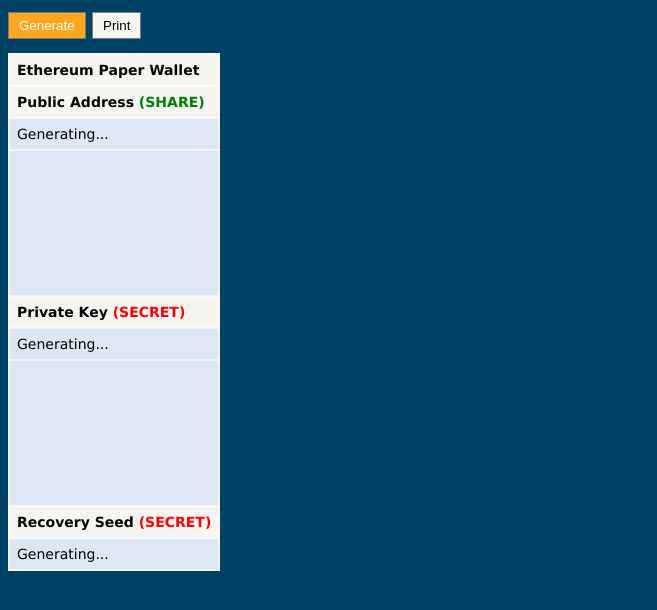
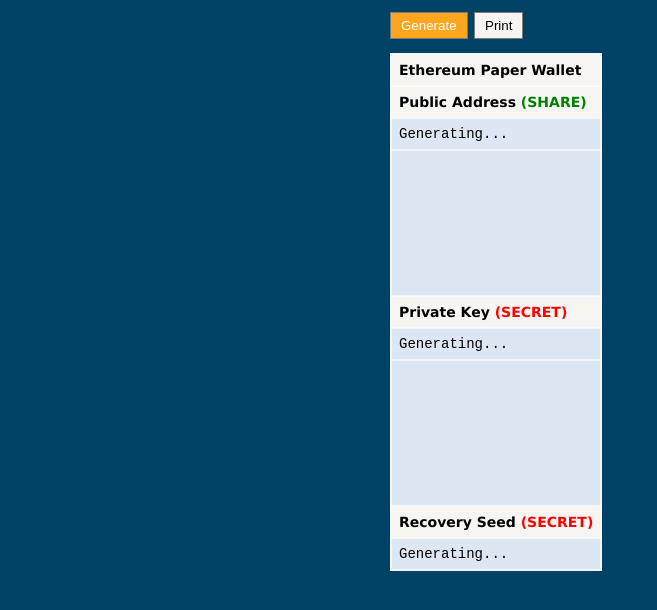
Before and after one commit to khaneight/hd-wallet-gen, a website: page index.html in a window 1280 px wide. Shown: the whole page, without its empty margins (0-657 px from the left). Drawn offline with Linux system fonts and the light colour scheme.

Commit message:
Update index.html

```diff
--- a/index.html
+++ b/index.html
@@ -13,8 +13,8 @@
         .button1{margin-left:2px;background-color:#f6f5f2;color:black;border:1px solid #7a7a7a;}
         .button2{background-color:#ffa61f;color:#ffffff;border:1px solid #7a7a7a;}
         .button:hover{background-color:#ff9900;color:#f6f5f2;}
-        #shareColor{color:green}#secretColor{color:red}#container{margin: auto}.grayHeaders{background-color: #f6f5f2;}@media print{.noprint {display:none;}}#secret_qr,#public_qr{height:130px;}
-        #secret_qr,#public_qr{height:130px;}
+        #shareColor{color:green}#secretColor{color:red}.grayHeaders{background-color: #f6f5f2;}@media print{.noprint {display:none;}}#secret_qr,#public_qr{height:130px;}
+#secret_qr,#public_qr{height:130px;}#container{margin: auto;max-width: 500px;}#secret,#public,#seed{font-size: 14px;font-family: monospace;}
     </style>
 </head>
 <body onload="generate()">
```
